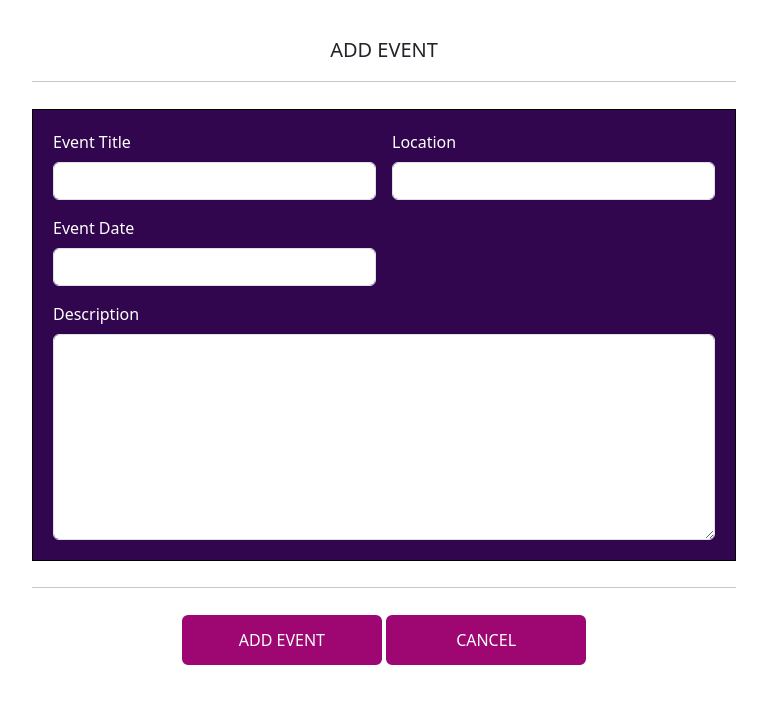
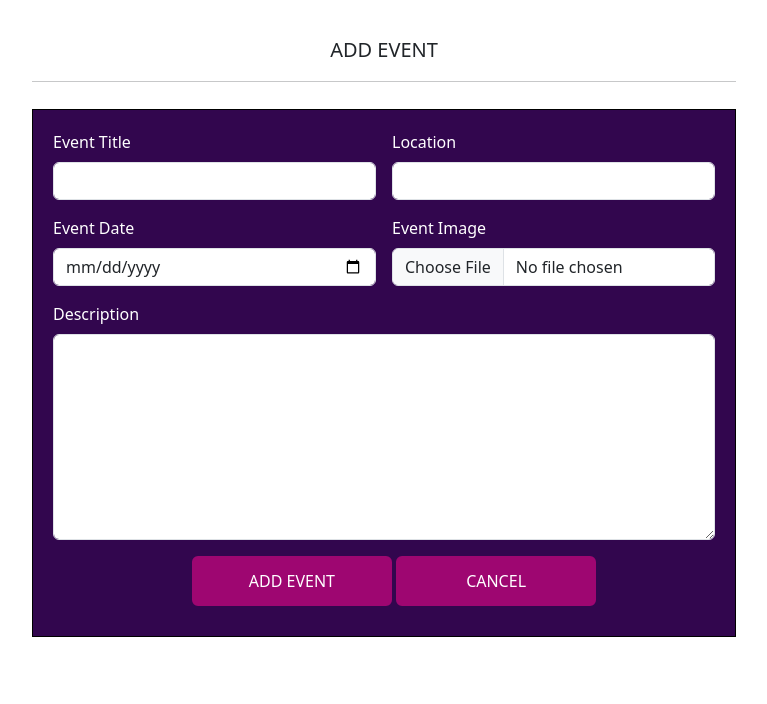
Before and after one commit to NR-Schools/CDDGO-FrontEnd, a PHP site: page /templates/admin-add_event.php in a window 1280 px wide. Shown: the part 63-767 px from the top of the page, without its empty margins (256-1023 px from the left). Run offline with PHP 8.4, Linux system fonts and the light colour scheme; data that the repository does not hold is empty.

Commit message:
- updated admin add event design and functionality, admin edit event design, user events data fetching
- updated admin add event design and functionality, admin edit event design, user events data fetching

```diff
--- a/templates/admin-add_event.php
+++ b/templates/admin-add_event.php
@@ -1,4 +1,5 @@
 <?php
+    require_once($_SERVER['DOCUMENT_ROOT'] . "/services/EventService.php");
     require_once $_SERVER['DOCUMENT_ROOT'] . '/guards/AuthGuard.php';
 
     if (!AuthGuard::guard_route(Role::ADMIN)) {
@@ -12,7 +13,7 @@
 <head>
     <meta charset="UTF-8">
     <meta name="viewport" content="width=device-width, initial-scale=1.0">
-    <title>Document</title>
+    <title>Add Event</title>
     <!-- CSS -->
     <link href="https://cdn.jsdelivr.net/npm/bootstrap@5.3.3/dist/css/bootstrap.min.css" rel="stylesheet"
         integrity="sha384-QWTKZyjpPEjISv5WaRU9OFeRpok6YctnYmDr5pNlyT2bRjXh0JMhjY6hW+ALEwIH" crossorigin="anonymous">
@@ -35,33 +36,70 @@
 
         <!-- Loop This Shit -->
         <div class="fields-container">
-        <form class="row g-3">
-            <div class="col-md-6">
-                <label for="inputTitle" class="form-label text-white">Event Title</label>
-                <input type="text" class="form-control" id="inputTitle">
+            <form action="admin-add_event.php" method="POST" enctype="multipart/form-data" class="row g-3">
+
+                <!-- Event Title/Name -->
+                <div class="col-md-6 form-group">
+                    <label for="inputName" class="form-label text-white">Event Title</label>
+                    <input type="text" class="form-control" id="inputName" name="inputName">
                 </div>
-            <div class="col-md-6">
+
+                <!-- Event Location -->
+                <div class="col-md-6 form-group">
                     <label for="inputLocation" class="form-label text-white">Location</label>
-                <input type="text" class="form-control" id="inputLocation">
+                    <input type="text" class="form-control" id="inputLocation" name="inputLocation">
                 </div>
-            <div class="col-6">
+
+                <!-- Event Date -->
+                <div class="col-6 form-group">
                     <label for="inputDate" class="form-label text-white">Event Date</label>
-                <input type="text" class="form-control" id="inputDate">
+                    <input type="date" class="form-control" id="inputDate" name="inputDate">
                 </div>
-            <div class="col-12">
+
+                <!-- Event Image -->
+                <div class="col-6 form-group">
+                    <label for="inputImage" class="form-label text-white">Event Image</label>
+                    <input class="form-control" type="file" id="inputImage" name="inputImage" onchange="onFileSelected(event)" accept="image/*">
+                </div>
+
+                <!-- Event Description -->
+                <div class="col-12 form-group">
                     <label for="inputDescription" class="form-label text-white">Description</label>
-                <textarea class="form-control" id="inputDescription" rows="8"></textarea>
+                    <textarea type="text" class="form-control" id="inputDescription" rows="8" name="inputDescription"></textarea>
+                </div>
+
+                <div class="button-container text-center">
+                    <button type="submit" class="btn">ADD EVENT</button>
+                    <button type="cancel" class="btn">CANCEL</button>
                 </div>
             </form>
         </div>
-
-        <hr />
-
-        <div class="button-container">
-            <button type="button" class="btn">ADD EVENT</button>
-            <button type="button" class="btn">CANCEL</button>
     </div>
 
-    </div>
+    <!-- Add Event -->
+    <?php
+        if($_SERVER['REQUEST_METHOD'] == 'POST') {
+
+            $inputImage = file_get_contents($_FILES['inputImage']['tmp_name']);
+            $inputImageEncoded = base64_encode($inputImage);
+
+            $dateposted = date('Y-m-d H:i:s');
+
+            $event = new Event();
+
+            $event->EventName = $_POST['inputName'];
+            $event->EventLocation = $_POST['inputLocation'];
+            $event->EventDate = $_POST['inputDate'];
+            $event->EventImage = $inputImageEncoded;
+            $event->EventDescription = $_POST['inputDescription'];
+            $event->DatePosted = $dateposted;
+
+            EventService::addEvent($event);
+
+            echo "<script> alert('Event Added');
+            document.location.href = 'admin-manage_events.php';
+            </script>";
+        }
+    ?>
 </body>
 </html>
```
Also changed, not shown: templates/admin-edit_event.php (+8 -0 lines), templates/user-events.php (+23 -20 lines). Lines whose indentation alone changed are shown as unchanged.
